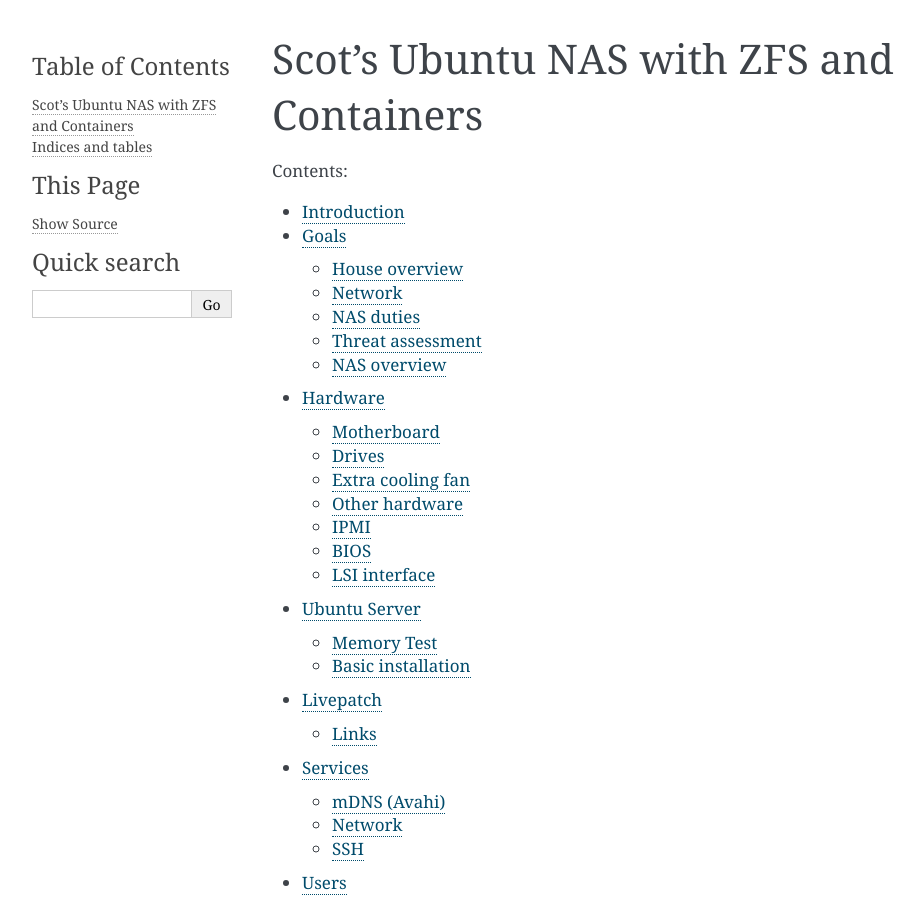
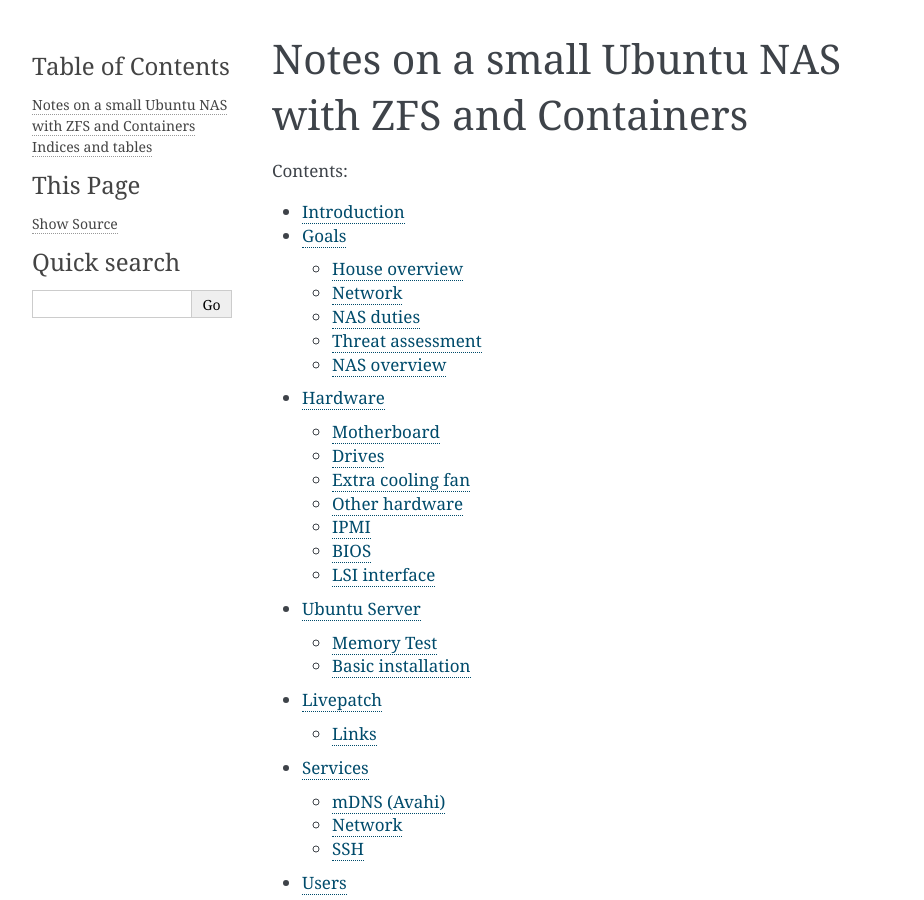
Before and after one commit to scotws/ubuntu-nas, a Sphinx documentation site: the page built from docs/source/index.rst, in a window 1280 px wide and 900 px high. Shown: the whole window, without its empty margins (148-1072 px from the left). Built offline with Sphinx 7.4.7, drawn with Linux system fonts in a browser that asks for light colours.

Commit message:
Better integration with RTD

```diff
--- a/docs/source/index.rst
+++ b/docs/source/index.rst
@@ -3,8 +3,8 @@
    You can adapt this file completely to your liking, but it should at least
    contain the root `toctree` directive.
 
-Scot's Ubuntu NAS with ZFS and Containers
-=========================================
+Notes on a small Ubuntu NAS with ZFS and Containers
+===================================================
 
 .. toctree::
    :maxdepth: 2
--- a/docs/source/introduction.rst
+++ b/docs/source/introduction.rst
@@ -38,4 +38,7 @@ If you need more power and features:
         a higher level of configuration. Full disclosure: I have contributed to the
         documentation.
 
+The actual files for this text live at https://github.com/scotws/ubuntu-nas. For
+suggestions, corrections, and additions, please create a pull request there.
+
 License: CC-BY-SA-4.0 (https://creativecommons.org/licenses/by-sa/4.0/)
```
Also changed, not shown: README.md (+3 -3 lines).
